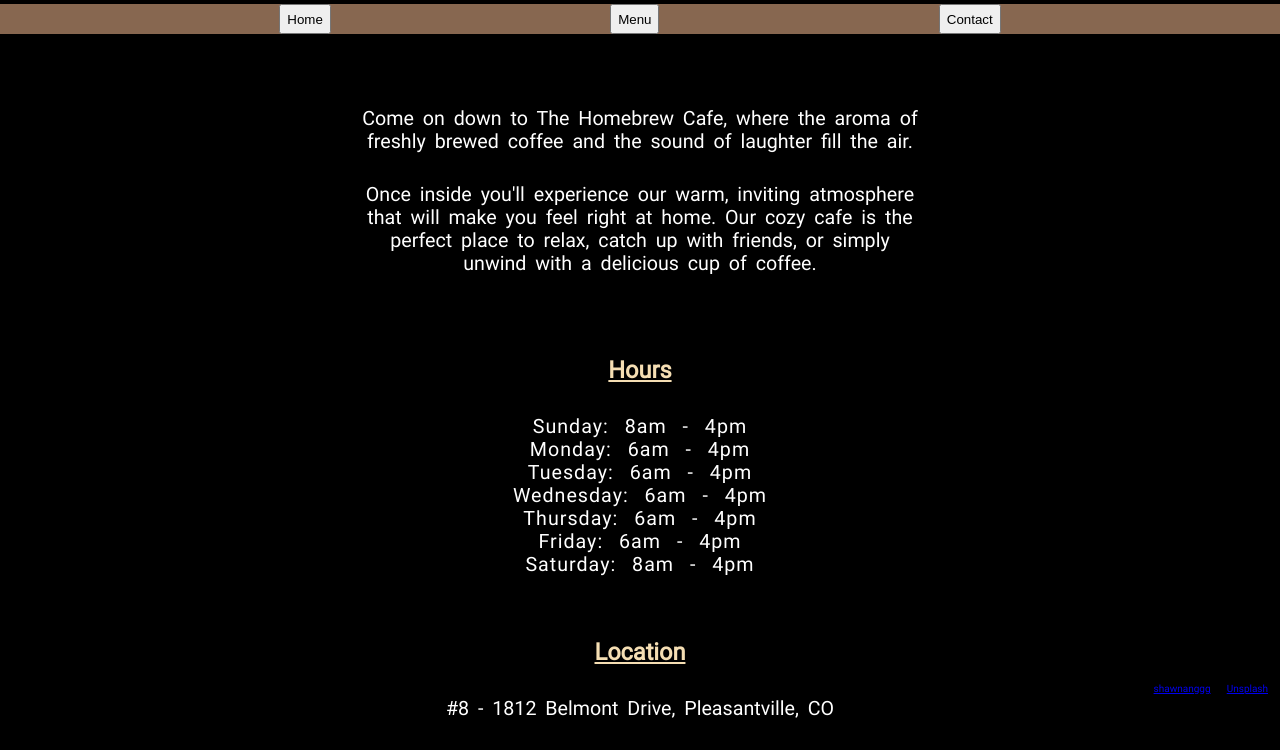
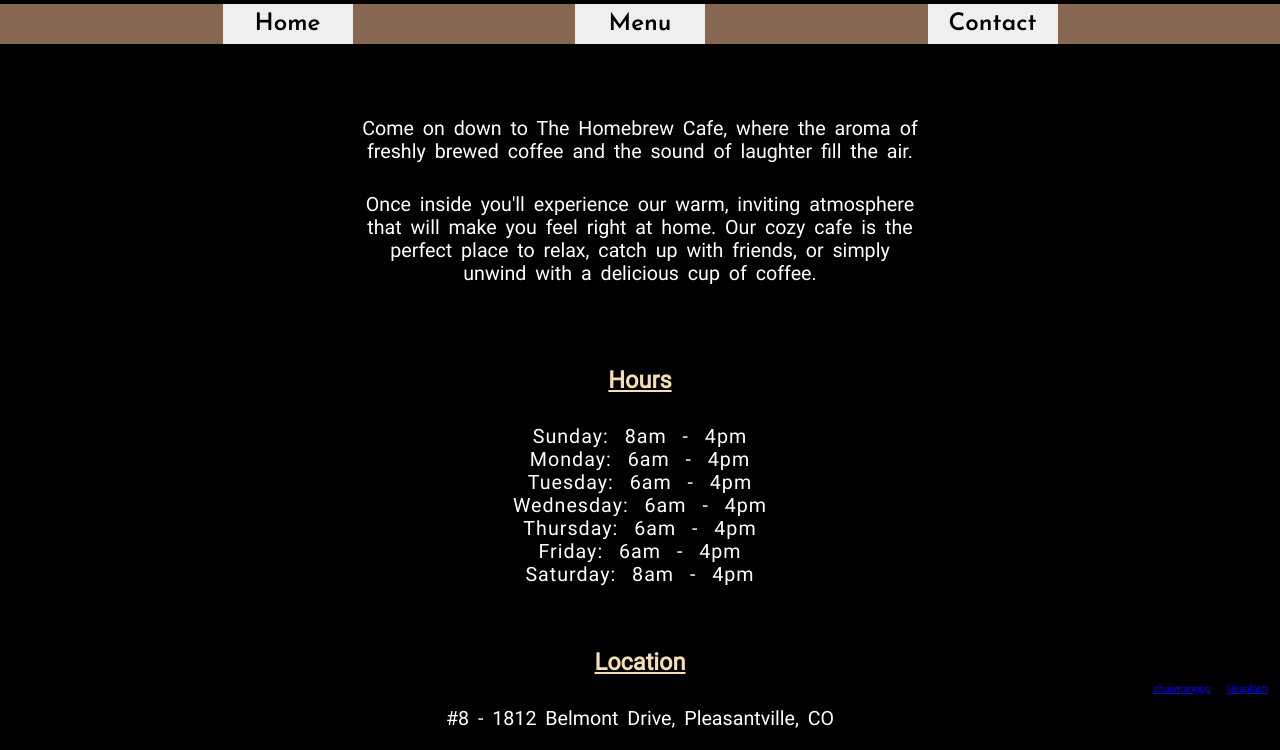
Before and after one commit to Jufarkas/restaurant-page, a website built with webpack: page src/index.html in a window 1280 px wide. Shown: the part 106-856 px from the top of the page. Built offline with nearby package versions, Linux system fonts and the light colour scheme; files whose address does not match are found by name.

Commit message:
add basic btn styling

```diff
--- a/src/style.css
+++ b/src/style.css
@@ -46,7 +46,22 @@ nav {
     display: flex;
     justify-content: space-evenly;
     background-color: #876750;
-    height: 30px;
+    height: 40px;
+}
+
+button {
+    font-family: 'JosefinSans';
+    font-size: calc(14px + 0.8vw);
+    outline-style: none;
+    border-style: none;
+    height: 40px;
+    width: 130px;
+}
+
+button:hover {
+    cursor: pointer;
+    background-color: #000000e0;
+    color: #876750;
 }
 
 h1 {
```
